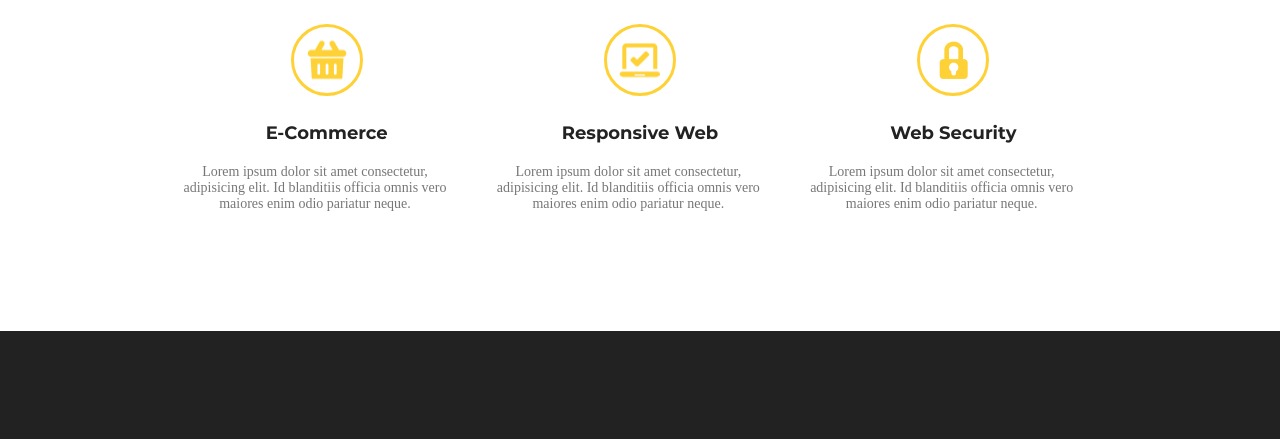
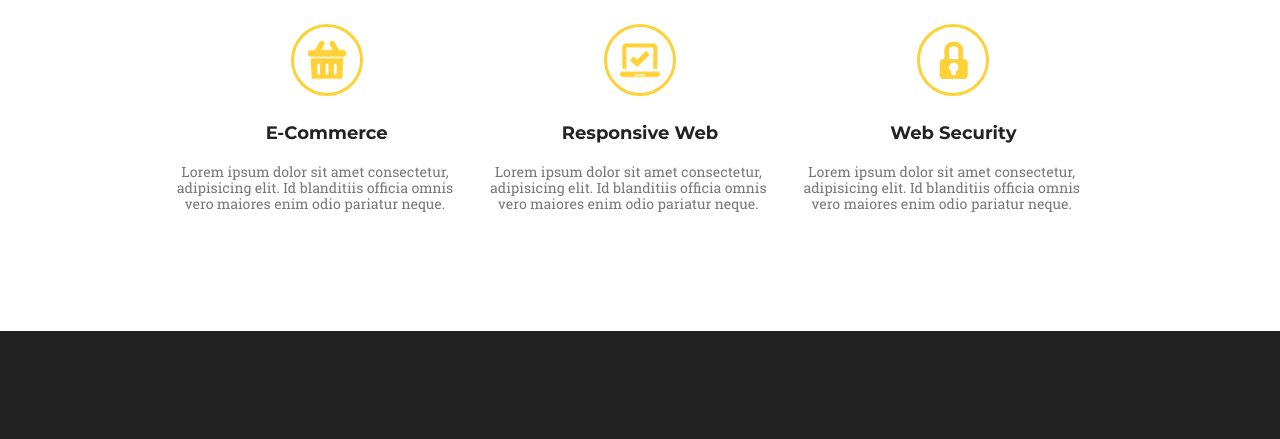
Before and after one commit to KissFromLondon/hw7, a plain HTML site: page index.html in a window 1280 px wide. Shown: the part 330-769 px from the top of the page. Drawn offline with Linux system fonts and the light colour scheme.

Commit message:
fixed fonts

```diff
--- a/css/fonts.css
+++ b/css/fonts.css
@@ -1,38 +1,38 @@
 /* montserrat-regular - latin */
 @font-face {
-    font-family: 'Montserrat';
+  font-family: "Montserrat";
   font-style: normal;
   font-weight: 400;
-    src: local('Montserrat Regular'), local('Montserrat-Regular'),
-         url('../fonts/montserrat-v12-latin-regular.woff') format('woff'), /* Modern Browsers */
+  src: local("Montserrat Regular"), local("Montserrat-Regular"),
+    url("../fonts/montserrat-v12-latin-regular.woff") format("woff"); /* Modern Browsers */
 }
 /* montserrat-700 - latin */
 @font-face {
-    font-family: 'Montserrat';
+  font-family: "Montserrat";
   font-style: normal;
   font-weight: 700;
-    src: local('Montserrat Bold'), local('Montserrat-Bold'),
-         url('../fonts/montserrat-v12-latin-700.woff') format('woff'), /* Modern Browsers */
+  src: local("Montserrat Bold"), local("Montserrat-Bold"),
+    url("../fonts/montserrat-v12-latin-700.woff") format("woff"); /* Modern Browsers */
 }
 /* roboto-slab-regular - latin */
 @font-face {
-    font-family: 'Roboto Slab';
+  font-family: "Roboto Slab";
   font-style: normal;
   font-weight: 400;
-    src: local('Roboto Slab Regular'), local('RobotoSlab-Regular'),
-         url('../fonts/roboto-slab-v8-latin-regular.woff') format('woff'), /* Modern Browsers */
+  src: local("Roboto Slab Regular"), local("RobotoSlab-Regular"),
+    url("../fonts/roboto-slab-v8-latin-regular.woff") format("woff"); /* Modern Browsers */
 }
 /* parisienne-regular - latin instead of Wisdom script */
 @font-face {
-    font-family: 'Parisienne';
+  font-family: "Parisienne";
   font-style: normal;
   font-weight: 400;
-    src: url('../fonts/parisienne-regular-webfont.woff'); /* IE9 Compat Modes */
+  src: url("../fonts/parisienne-regular-webfont.woff"); /* IE9 Compat Modes */
 }
 /* notoserif-italic - latin instead of DroidSerif Italic */
 @font-face {
-    font-family: 'Noto Serif';
+  font-family: "Noto Serif";
   font-style: italic;
   font-weight: 400;
-    src: url('../fonts/notoserif-italic-webfont.woff'); /* IE9 Compat Modes */
+  src: url("../fonts/notoserif-italic-webfont.woff"); /* IE9 Compat Modes */
 }
--- a/css/main.css
+++ b/css/main.css
@@ -164,7 +164,7 @@ img {
 .service-description {
   width: var(--row);
   font-size: 14px;
-  font-family: "RobotoSlab", serif;
+  font-family: "Roboto Slab", serif;
   color: rgb(119, 119, 119);
 }
 /*-------------------footer----------------------*/
```
Lines whose indentation alone changed are shown as unchanged.
